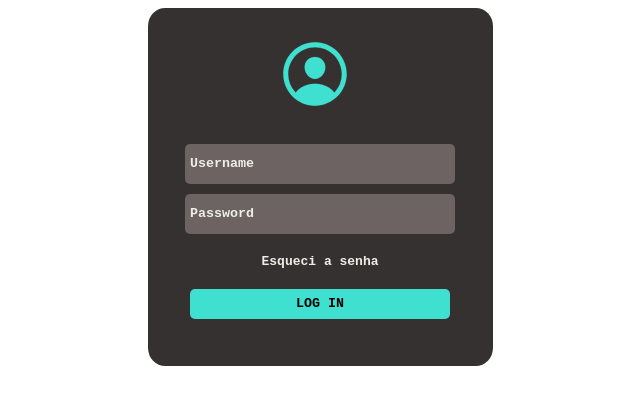
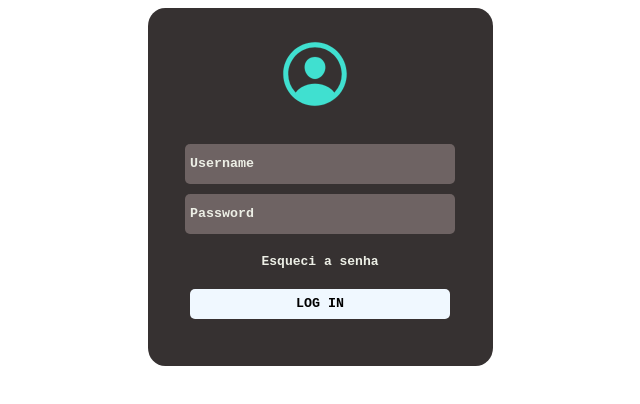
Before and after one commit to wells99/loginscreenv1, a plain HTML site: page index.html in a window 1280 px wide. In both pictures the pointer is over the input "LOG IN". Shown: the whole page, without its empty margins (320-960 px from the left). Drawn offline with nearby package versions, Linux system fonts and the light colour scheme.

Commit message:
hover do bottão adicionado

```diff
--- a/style.css
+++ b/style.css
@@ -49,3 +49,8 @@ input[type="submit"]{
 input::placeholder, span{
     color: rgb(237, 239, 230);
 }
+
+input[type="submit"]:hover{
+    background-color: aliceblue;
+    transition: 1.3s;
+}
```
